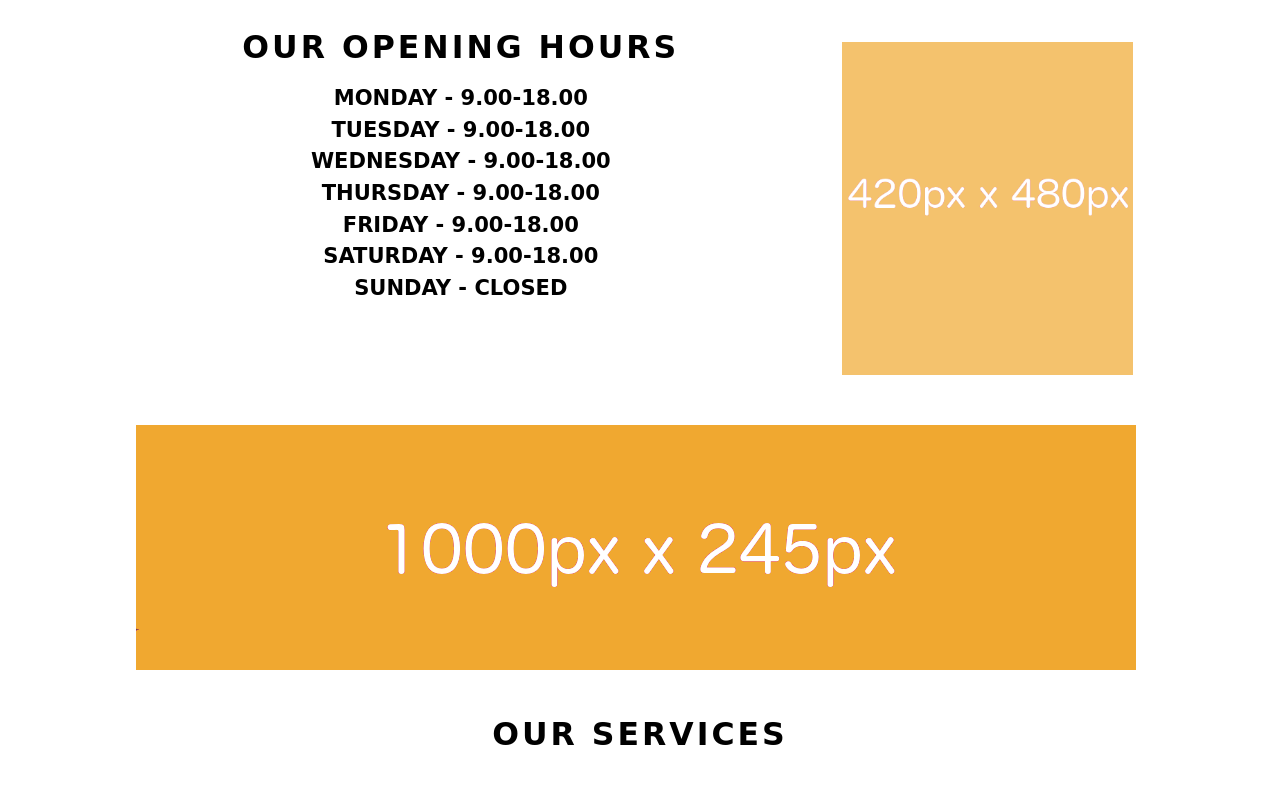
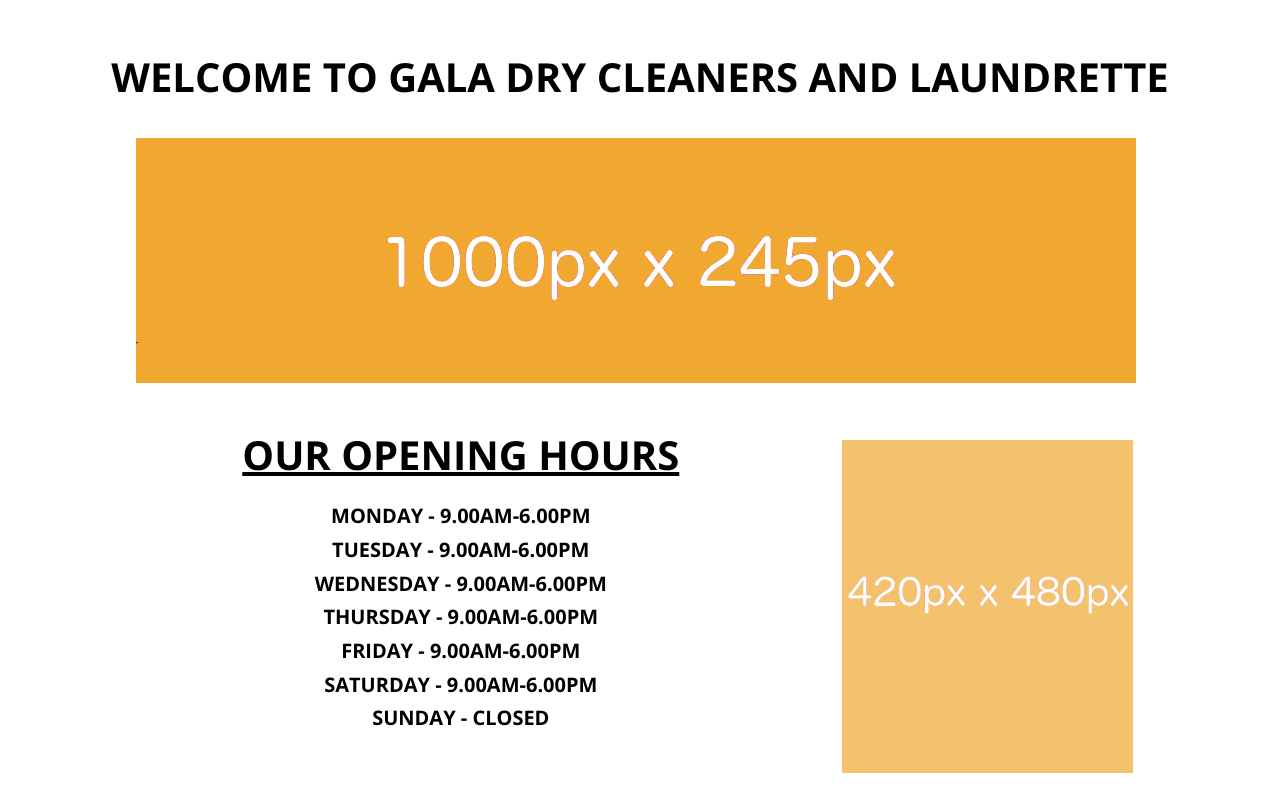
Before and after one commit to davidMonahan92/Gala-Website, a plain HTML site: page index.html in a window 1280 px wide. Shown: the part 744-1547 px from the top of the page. Drawn offline with nearby package versions, Linux system fonts and the light colour scheme; a web font is replaced by a local one.

Commit message:
Changes to the Fonts used in style.css, changes to the services.css file

```diff
--- a/css/services.css
+++ b/css/services.css
@@ -1,3 +1,7 @@
+* {
+    box-sizing: border-box;
+}
+
 div.icon {
     border: 0;
 }
@@ -18,10 +22,6 @@ div.desc {
     text-align: center;
 }
 
-* {
-    box-sizing: border-box;
-}
-
 .responsive {
 	padding-top: 8px;
     padding: 0 6px;
@@ -30,11 +30,11 @@ div.desc {
 }
 
 .responsive2 {
-
     padding: 0 6px;
     float: left;
     width: 50%;
 }
+
 div.icon2 img {
     height: auto;
 	width: 33%;
@@ -53,6 +53,14 @@ div.icon2 img {
 	-webkit-box-shadow: 0 0 20px rgba(0,0,0,0.5);
 	box-shadow: 0 0 40px rgba(0,0,0,0.5);
 }
+
+.clear:after {
+    content: "";
+    display: table;
+    clear: both;
+	padding-bottom: 2%;
+}
+
 @media only screen and (max-width: 700px){
     .responsive {
         width: 49.99999%;
@@ -89,10 +97,3 @@ div.icon2 img {
 		padding: 1px 2px;
 	}
 }
-
-.clear:after {
-    content: "";
-    display: table;
-    clear: both;
-	padding-bottom: 2%;
-}
--- a/index.html
+++ b/index.html
@@ -96,16 +96,22 @@
         <!--- Start Heading, Text, Image -->
 		<h1>Welcome to Gala Dry Cleaners and Laundrette</h1>
 
+        <!-- Welcome Bar -->
+		<div class="banner-img">
+			<img src="img/1000x245.png" title=""/>
+		</div>
+        <!-- End of Deals Bar -->
+
 		<section class="left-col">
-			<h1>Our Opening Hours</h1>
+			<h1><u>Our Opening Hours</u></h1>
 			<ul>
-				<li><h3>Monday - 9.00-18.00</h3></li>
-				<li><h3>Tuesday - 9.00-18.00</h3></li>
-				<li><h3>Wednesday - 9.00-18.00</h3></li>
-				<li><h3>Thursday - 9.00-18.00</h3></li>
-				<li><h3>Friday - 9.00-18.00</h3></li>
-				<li><h3>Saturday - 9.00-18.00</h3></li>
-				<li><h3>Sunday - Closed</h3></li>
+				<li><h4><b>Monday</b> - 9.00am-6.00pm</h4></li>
+				<li><h4>Tuesday - 9.00am-6.00pm</h4></li>
+				<li><h4>Wednesday - 9.00am-6.00pm</h4></li>
+				<li><h4>Thursday - 9.00am-6.00pm</h4></li>
+				<li><h4>Friday - 9.00am-6.00pm</h4></li>
+				<li><h4>Saturday - 9.00am-6.00pm</h4></li>
+				<li><h4>Sunday - Closed</h4></li>
 			</ul>
 		</section>
 
--- a/style.css
+++ b/style.css
@@ -1,84 +1,101 @@
 @import url(http://fonts.googleapis.com/css?family=Merienda:400,700); /*--- Nav Font --*/
-@import url(http://fonts.googleapis.com/css?family=Quicksand:400,700); /*--- Body Font --*/
-@import url(http://fonts.googleapis.com/css?family=Shadows+Into+Light+Two); /*--- Heading Font --*/
+
+@import url('https://fonts.googleapis.com/css?family=Roboto+Mono:400,500,700');/*--- Body Font --*/
+@import url('https://fonts.googleapis.com/css?family=Open+Sans:400,700');/*--- Heading Font --*/
+
 * {
 	margin: 0;
 	border: 0;
 	padding: 0;
 }
+
 body {
   	background-color: #fff;
-	font-family: 'Quicksand', sans-serif;
-	font-size: 18px;
+	font-family: 'Roboto Mono', monospace;
+	font-size: 20px;
 }
+
 h1 {
-	font-family: 'Shadows Into Light Two', cursive;
+	font-family: 'Open Sans', sans-serif;
 	text-align: center;
-	font-size: 175%;
+	font-size: 40px;
 	color: #000;
 	text-transform: uppercase;
-	letter-spacing: 3px;
+
 	padding: 3% 0 3% 0;
 }
+
 h2, h3, h4 {
-	font-family: 'Shadows Into Light Two', cursive;
+	font-family: 'Open Sans', sans-serif;
 	text-align: center;
 	color: #000;
 	text-transform: uppercase;
-	letter-spacing: 1%;
 }
+
 p {
 	padding: 2%;
 	color: #000;
 	text-align: justify;
 }
+
 a {
 	color: #e9e9e9;
 }
+
 img {
 	text-align: center;
 	max-width: 100%;
 	height: auto;
 }
+
 #wrapper {
 	margin: 0 auto;
 	max-width: 1120px;
 	background: #fff;
 	overflow: auto;
 }
+
 /*--- START HEADER/LOGO/CONTACT --*/
 header {
 	width: 97%;
 }
+
 #logo {
+    width: 100%;
 	float: left;
 	margin: 3% 0 0  5%;
 }
+
 #callout {
 	float: right;
 	margin: 3% 3% 2% 0;
 	height: auto;
 	overflow: hidden;
 }
+
 #callout h2 {
 	text-align: right;
 	color: #000;
 }
+
 #callout h2 a {
 	color: #000;
 	text-decoration: none;
 }
+
 #callout p {
 	text-align: center;
 	padding: 0%;
 	color: #000;
 }
+
 /*--- END HEADER/LOGO/CONTACT --*/
 #banner-wrapper {
 	max-width: 1020px;
 	margin: 0 auto;
 	padding: 0 0 3% 0;
 }
+
 /*--- Start Navigation Style --*/
 nav {
     box-shadow: 3px 4px 24px 0 rgba(0, 0, 0, 0.07);
@@ -87,24 +104,29 @@ nav {
     opacity: 0.9;
 	font-family: 'Merienda', cursive;
 }
+
 .nav ul {
 	width: 100%;
 	overflow:hidden;
 	list-style:none;
 }
+
 .nav-button:hover {
 	cursor:pointer;
 }
+
 .navigation {
 	clear: both;
 	width: 100%;
 	position: relative;
 }
+
 .nav a {
 	color:#fff;
 	text-transform: uppercase;
 	text-decoration:none;
 }
+
 body .nav .nav-menu li a {
 	display:inline-block;
 	padding:15px 20px;
@@ -112,14 +134,17 @@ body .nav .nav-menu li a {
 	font-size: 18px;
 	font-weight: 700;
 }
+
 .nav.gala .nav-menu li.active a {
 	color: #fff;
 	text-decoration: underline;
 }
+
 .nav.gala .nav-menu li a:hover {
 	color: #a9a9a9;
 	text-decoration: underline;
 }
+
 .nav.gala .nav-toggled {
 	min-height:36px;
 	border-radius:6px;
@@ -131,18 +156,21 @@ body .nav .nav-menu li a {
 	text-align:left;
 	position:relative;
 }
+
 .nav.gala .nav-toggled-title {
 	position:relative;
 	top:9px;
 	left:15px;
 	font-size:16px;
 }
+
 .nav.gala .nav-button {
 	display:block;
 	position:absolute;
 	right:15px;
 	top:8px;
 }
+
 .nav.gala .nav-button span {
 	display:block;
 	margin-top:4px;
@@ -150,9 +178,11 @@ body .nav .nav-menu li a {
 	background: #000;
 	width:24px;
 }
+
 .nav-toggled-controls{
 	border-bottom: 0px solid #5E412F;
 }
+
 .nav.gala .nav-toggled ul li a {
 	display:block;
 	width:100%;
@@ -167,30 +197,36 @@ body .nav .nav-menu li a {
 	box-sizing: border-box;
 
 }
+
 .nav.gala .nav-toggled ul li ul a {
 	font-size: 15px;
 	text-transform: none;
 }
+
 .nav.gala .nav-toggled ul li a:active {
 	background-color:#000;
 	color: #fff;
 	border-top:1px solid #a9a9a9;
 }
+
 .nav.gala .nav-toggled ul li a:hover {
 	background: #000;
 	text-decoration: none;
 	color: #fff;
 	border-bottom: 1px solid #a9a9a9;
 }
+
 .nav.gala .nav-toggled ul li {
 	position: relative;
 
 }
+
 .nav .nav-menu {
 	text-align: center;
 	overflow: visible;
 	min-height: 56px;
 }
+
 .nav .nav-menu li {
 	display:inline-block;
 	padding:0px;
@@ -201,12 +237,14 @@ body .nav .nav-menu li a {
 .nav-button:hover {
 	cursor:pointer;
 }
+
 .nav .nav-toggled ul {
 	display:none;
 	margin:0px ;
 	padding:0px ;
 	position: relative;
 }
+
 .nav .nav-menu > li > ul {
 	position: absolute;
 	z-index: 10000000000;
@@ -216,32 +254,39 @@ body .nav .nav-menu li a {
 	width: 100%;
 	display: none;
 }
+
 .nav.gala .nav-menu > li > ul a {
 	padding: 11px 15px;
 	font-size: 18px;
 	font-weight: normal;
 	text-transform: none;
 }
+
 .nav .nav-menu > li > ul  li {
 	position: relative;
 	width: 100%;
 	text-align: center;
 }
+
 .nav .nav-menu > li > ul > li  ul {
 	position: absolute;
 	right: -100%;
 	top: 0;
 	background: #a9a9a9;
 }
+
 .nav .nav-menu > li > ul > li  ul a {
 	white-space: nowrap;
 }
+
 .nav ul {
 	overflow: visible;
 }
+
 body .nav .nav-menu li a {
 	padding: 15px 30px;
 }
+
 .clicker {
 	width: 45px;
 	height: 45px;
@@ -249,14 +294,17 @@ body .nav .nav-menu li a {
 	right: 0;
 	z-index: 30000;
 }
+
 /*---start menu fix--*/
 .nav .nav-menu > li{
 	cursor: pointer;
 	padding: 15px 30px;
 }
+
 .nav .nav-menu > li > a{
 	padding: 0 !important;
 }
+
 .nav .nav-menu > li > ul{
 	display: block;
 	opacity: 0;
@@ -269,15 +317,18 @@ body .nav .nav-menu li a {
 	     -o-transition: all .5s ease;
 	        transition: all .5s ease;
 }
+
 .nav .nav-menu > li:hover > ul{
 	visibility: visible;
 	opacity: 1;
 	top: 50px;
 }
+
 .nav .nav-menu > li > ul > li{
 	display: block;
 	cursor: pointer;
 }
+
 .nav .nav-menu > li > ul > li > a,
 .nav .nav-menu > li > ul > li > ul > li > a{
 	display: block;
@@ -290,12 +341,14 @@ body .nav .nav-menu li a {
     padding: 0 !important;
 
 }
+
 .nav .nav-menu > li > ul > li,
 .nav .nav-menu > li > ul > li > ul > li{
 	padding: 11px 15px !important;
 	background: #000 none repeat scroll 0 0; /*--- CHANGE --*/
 	text-align: center;
 }
+
 .nav .nav-menu > li > ul > li > ul{
 	display: block;
 	opacity: 0;
@@ -307,19 +360,23 @@ body .nav .nav-menu li a {
 	     -o-transition: all .5s ease;
 	        transition: all .5s ease;
 }
+
 .nav .nav-menu > li > ul > li:hover > ul,
 .nav .nav-menu > li > ul > li:focus > ul{
 	visibility: visible;
 	opacity: 1;
 	right: -100%;
 }
+
 body .nav .nav-menu li a{
 	cursor: pointer;
 	display: block;
 }
+
 body .nav .nav-menu li.active a {
 	text-decoration: underline;
 }
+
 body .nav .nav-menu li a:hover,
 body .nav .nav-menu li a:focus{
 	text-decoration: underline;
@@ -338,6 +395,7 @@ body .nav .nav-menu li a:focus{
 .nav .nav-menu > li .sub-toggle{
 	display: none;
 }
+
 /*---end menu fix--*/
 /*--- End Navigation Style --*/
 /*--- Start Image Slider Style --*/
@@ -345,10 +403,12 @@ body .nav .nav-menu li a:focus{
 	max-width: 1020px;
 	box-shadow: 1% 2% 5% 0 rgba(0, 0, 0, 0.07);
 }
+
 .slider1 img{
 	width: 100%;
  	margin: 0 auto;
 }
+
 .slider  .bx-wrapper .bx-controls-direction a {
 	outline: 0 none;
 	position: absolute;
@@ -359,27 +419,33 @@ body .nav .nav-menu li a:focus{
 	z-index: -1;
 	transition: all 0.7s;
 }
+
 .slider .bx-wrapper:hover .bx-controls-direction a {
 	z-index: 5;
 }
+
 .slider .bx-wrapper .bx-prev {
 	background:#c4c4c4 url("img/left-arrow.png") no-repeat 8px 13px;
 	left: 0px;
 	opacity: 0.4;
 }
+
 .slider  .bx-wrapper .bx-prev:hover {
 	background: #c4c4c4 url("img/left-arrow.png") no-repeat 8px 13px;
 	opacity: 0.8;
 }
+
 .slider .bx-wrapper .bx-next {
 	background: #c4c4c4 url("img/right-arrow.png") no-repeat 10px 12px;
 	right: 0px;
 	opacity: 0.4;
 }
+
 .slider .bx-wrapper .bx-next:hover {
 	background: #c4c4c4 url("img/right-arrow.png") no-repeat 10px 12px;
 	opacity: 0.8;
 }
+
 /*--- End Image Slider Style --*/
 /*--- Start Page Layout Style --*/
 .one-fourth {
@@ -388,22 +454,26 @@ body .nav .nav-menu li a:focus{
 	padding: block;
 	text-align: center;
 }
+
 .one-third {
 	width: 28%;
 	float: left;
 	margin: 2% 0 2% 4%;
 	text-align: center;
 }
+
 h3.phone a {
 	color: #5E412F;
 	text-decoration: none;
 }
+
 .two-third {
 	width: 59%;
 	float: left;
 	margin: 2% 0 3% 4%;
 	text-align: center;
 }
+
 .clearfix {
 	clear: both;
 }
@@ -413,29 +483,36 @@ h3.phone a {
 	float: left;
 	margin: 1% 0 4% 4%;
 }
+
 .left-col ul li {
 	list-style: none;
 	padding-bottom: 1%;
 }
+
 .sidebar {
 	width: 26%;
 	float: left;
 	margin: 4% 4%;
 }
+
 .sidebar img {
 	opacity: 0.7;
 }
+
 .one-third img {
 	padding: 2% 0 6% 0;
 }
+
 .two-third img {
 	padding: 1% 0 3% 0;
 }
+
 /*--- START TESTIMONIAL QUOTE --*/
 #quote-box {
 	background: url(img/quote-box-black.png) no-repeat;
 	height: 280px;
 }
+
 #quote-box h4 {
 	max-width: 210px;
 	font-size: 19px;
@@ -443,33 +520,39 @@ h3.phone a {
 	padding: 8%;
 }
 /*--- END TESTIMONIAL QUOTE --*/
+
 .profile {
 	width: 90%;
 	margin: 0 auto;
 	border-top: 1px solid #000;
 }
+
 .profile-image-left {
 	float: left;
 	width: 15%;
 	padding: 3%;
 }
+
 .profile-image-right {
 	float: right;
 	width: 15%;
 	padding: 3%;
 }
+
 .profile-text-left {
 	width: 70%;
 	float: left;
 	padding: 3%;
 	font-size: 20px;
 }
+
 .profile-text-right {
 	width: 70%;
 	float: right;
 	padding: 3%;
 	font-size: 20px;
 }
+
 /*--- START PAGE CALLOUT WITH BUTTON --*/
 .page-callout {
 	width: 95%;
@@ -477,18 +560,21 @@ h3.phone a {
 	margin: 1% auto;
 	border: 1px solid #000;
 }
+
 .callout-text {
 	float: left;
 	width: 75%;
 	font-size: 22px;
 	font-weight: bold;
 }
+
 .button-holder {
 	float: right;
 	width: 19%;
 	padding: 1%;
 	margin-bottom: 4%;
 }
+
 .btn {
 	float: left;
 	-webkit-border-radius: 8;
@@ -501,20 +587,24 @@ h3.phone a {
 	font-weight: bold;
 	text-decoration: none;
 }
+
 .btn:hover {
 	background: #3b3b3b;
 	text-decoration: none;
 }
 /*--- END PAGE CALLOUT WITH BUTTON --*/
+
 .custom-counter {
     margin-left: 2%;
     padding-top: 2%;
     list-style-type: none;
 }
+
 .custom-counter li {
     counter-increment: step-counter;
     padding: 4%;
 }
+
 .custom-counter li::before {
     content: counter(step-counter);
     margin-right: 2%;
@@ -526,19 +616,23 @@ h3.phone a {
     padding: 4px 10px;
     border-radius: 3px;
 }
+
 .banner-img {
 	margin: 0 auto;
 	width: 90%;
     padding-bottom: 8px;
 }
+
 .facility {
 	margin-left: 15%;
 }
+
 .facility li {
 	padding: 2%;
 	color: #F07818;
 }
 /*--- End Page Layout style --*/
+
 /*--- Start Footer Style --*/
 footer {
 	background: #000;
@@ -548,26 +642,32 @@ footer {
 	overflow: auto;
 	color: #fff;
 }
+
 footer p {
     color: #fff;
 }
+
 footer h3 {
     color: #fff;
 	text-decoration: underline;
 }
+
 .footercontact {
 	text-align: center;
 }
+
 .phone a {
 	color: #fff;
 	text-decoration: underline;
 }
+
 .google-maps {
 	position: relative;
     padding-bottom: 75%;
     height: 0;
     overflow: hidden;
 }
+
 .google-maps iframe {
     position: absolute;
     top: 0;
@@ -576,6 +676,7 @@ footer h3 {
     height: 100% !important;
 }
 /*--- End Footer Style --*/
+
 /*--- START SCROLL BUTTON STYLE --*/
 .cd-top {
   display: inline-block;
@@ -596,25 +697,30 @@ footer h3 {
   -moz-transition: opacity .3s 0s, visibility 0s .3s;
   transition: opacity .3s 0s, visibility 0s .3s;
 }
+
 .cd-top.cd-is-visible, .cd-top.cd-fade-out, .no-touch .cd-top:hover {
   -webkit-transition: opacity .3s 0s, visibility 0s 0s;
   -moz-transition: opacity .3s 0s, visibility 0s 0s;
   transition: opacity .3s 0s, visibility 0s 0s;
 }
+
 .cd-top.cd-is-visible {
   /* the button becomes visible */
   visibility: visible;
   opacity: 1;
 }
+
 .cd-top.cd-fade-out {
   /* if the user keeps scrolling down, the button is out of focus and becomes less visible */
   opacity: .5;
 }
+
 .no-touch .cd-top:hover {
   background-color: #e3e1e1;
   opacity: 1;
 }
 /*--- END SCROLL BUTTON STYLE --*/
+
 /*--------------------MEDIA!!!---------------*/
 @media only screen and (min-width: 1024px) {
   .cd-top {
@@ -624,25 +730,30 @@ footer h3 {
     bottom: 30px;
   }
 }
+
 @media screen and (max-width: 1025px) {
 	.page-callout {
 		width: 95%;
 		border: none;
 		margin: 0 auto;
 	}
+
 	.callout-text {
 		width: 95%;
 		text-align: center;
 	}
+
 	.button-holder {
 		margin: 0 auto;
 		width: 88%;
 	}
+
 	.btn {
 		text-align: center;
 		width: 83%;
 	}
 }
+
 /*---start menu fix--*/
 @media screen and (min-width: 770px) {
 	nav.navigation{
@@ -650,114 +761,149 @@ footer h3 {
 	}
 }
 /*---end menu fix--*/
+
 @media screen and (max-width: 769px) {
     #wrapper {
         margin-top: -1%;
     }
+
     #callout {
         width: 100%;
         margin: 3% 0 2% 0;
     }
+
     #callout p {
         display: none;
     }
+
+    #logo img {
+        width: 100%;
+    }
+
     .slider  .bx-wrapper .bx-controls {
         display: none;
     }
+
     .one-third {
         float: left;
         width: 100%;
         margin: 4% 0;
     }
+
     .one-fourth {
         float: middle;
         width: 60%;
         margin: 5% 0;
         padding-left: 20%;
     }
+
     h1 {
         font-size: 125%;
         letter-spacing: 2px;
     }
+
     .left-col {
         width: 100%;
         margin: 0 0 3% 0;
     }
+
     .sidebar {
         display: none;
     }
+
     img {
+        width: 50%;
+    }
+
+    img logoSize {
         width: 100%;
     }
+
     .sidebar img {
         opacity: 0.9;
     }
+
     .social i {
         font-size: 175%;
     }
+
     #quote-box {
         display: none;
     }
+
     .profile-image-left{
         float: left;
-		width: 28%;
+        width: 40%;
         padding: 2%;
     }
+
     .profile-text-left {
         width: 65%;
         float: left;
         padding: 0;
         font-size: 20px;
     }
+
     .profile-image-right{
         float: left;
         width: 28%;
         padding: 2%;
     }
+
     .profile-text-right {
         width: 65%;
         float: right;
         padding: 0;
         font-size: 20px;
     }
+
     .two-third {
         width: 100%;
         margin: 0 auto;
     }
+
     #contact-area {
         width: 90%;
         margin: 2%;
     }
-	.banner-img {
+
+    .banner-img img{
         margin: 0 auto;
         width: 100%;
     }
+
     .subbutton {
         width: 35%;
     }
+
     .cd-top {
         width: 40px;
         height: 40px;
         right: 20px;
         bottom: 20px;
     }
+
     /*---start mobile menu fix--*/
     .menu-toggle-wrap{
         background: #000; /*--- CHANGE --*/
         position: relative;
         height: 36px;
     }
+
     .toggle-menu {
         display: block;
     }
+
     nav.navigation{
         display: none; margin-top: 0;
         -webkit-box-shadow: none;
         box-shadow: none;
     }
+
     .nav .nav-menu li{
         display: block;
     }
+
     body .nav .nav-menu li a{
         background-color: #000; /*--- CHANGE --*/
         border-bottom: 1px solid #a9a9a9; /*--- CHANGE --*/
@@ -769,6 +915,7 @@ footer h3 {
         width: 100%;
         font-weight: normal;
     }
+
     .nav .nav-menu > li > ul,
     .nav .nav-menu > li > ul > li > ul{
         opacity: 1;
@@ -781,13 +928,16 @@ footer h3 {
         -o-transition: none;
         transition: none;
     }
+
     .has-children::after{
         display: none;
     }
+
     .nav .nav-menu > li{
         position: relative;
         padding: 0 !important;
     }
+
     .nav .nav-menu > li .sub-toggle {
         display: block;
         color: #5E412F; /*--- CHANGE --*/
@@ -800,18 +950,22 @@ footer h3 {
         text-align: center;
         width: 41px;
     }
+
     .nav .nav-menu > li > ul > li, .nav .nav-menu > li > ul > li > ul > li{
         padding: 0 !important;
     }
+
     .nav .nav-menu > li > ul > li > a, .nav .nav-menu > li > ul > li > ul > li > a{
         padding: 10px 0 10px 15px !important;
     }
     /*---end mobile menu fix--*/
 }
+
 @media screen and (max-width: 478px) {
     .callout-text {
         font-size: 115%;
     }
+
     .btn {
         font-size: 125%;
     }
```
Also changed, not shown: services.html (+1 -1 lines). Lines whose indentation alone changed are shown as unchanged.
